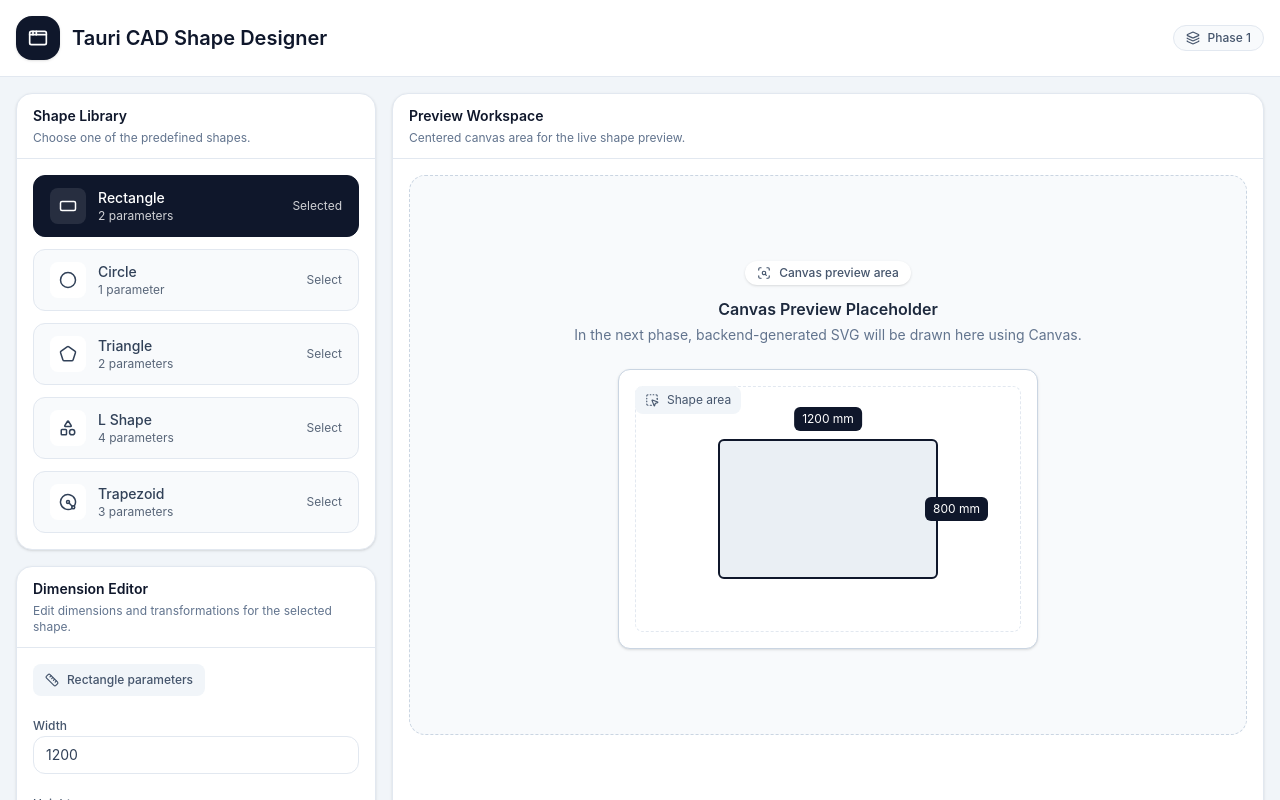
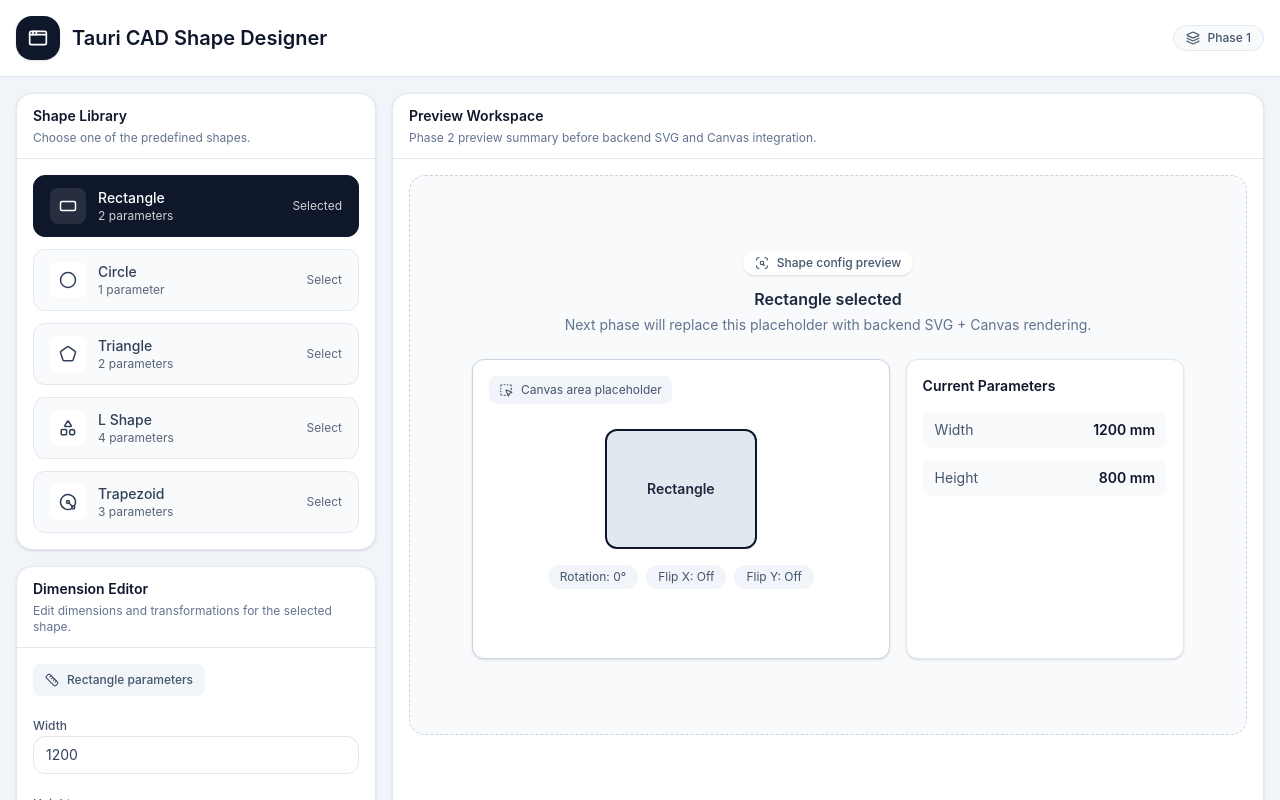
Before and after one commit to VihangaTD/Cad-shape-designer, a React (Vite) app: page / in a window 1280 px wide. Shown: the top 800 px of the page. Built offline with nearby package versions, Linux system fonts and the light colour scheme.

Commit message:
update preview stage

```diff
--- a/src/components/preview/PreviewStage.tsx
+++ b/src/components/preview/PreviewStage.tsx
@@ -1,46 +1,81 @@
 import { ScanSearch, SquareDashedMousePointer } from "lucide-react";
 import Panel from "../layout/Panel";
+import { useShapeStore } from "../../store/shapeStore";
+import { shapeMetaRegistry } from "../../shape-meta";
 
 export default function PreviewStage() {
+  const config = useShapeStore((state) => state.config);
+  const meta = shapeMetaRegistry[config.type];
+
   return (
     <Panel
       title="Preview Workspace"
-      description="Centered canvas area for the live shape preview."
+      description="Phase 2 preview summary before backend SVG and Canvas integration."
       className="h-full min-h-[640px]"
     >
       <div className="flex h-[560px] items-center justify-center rounded-2xl border border-dashed border-slate-300 bg-slate-50">
-        <div className="flex w-full max-w-[720px] flex-col items-center gap-6 p-6">
+        <div className="flex w-full max-w-[760px] flex-col items-center gap-6 p-6">
           <div className="text-center">
             <div className="mb-3 inline-flex items-center gap-2 rounded-full bg-white px-3 py-1 text-xs font-medium text-slate-600 shadow-sm">
               <ScanSearch size={14} />
-              <span>Canvas preview area</span>
+              <span>Shape config preview</span>
             </div>
 
             <p className="text-base font-semibold text-slate-800">
-              Canvas Preview Placeholder
+              {meta.label} selected
             </p>
             <p className="mt-1 text-sm text-slate-500">
-              In the next phase, backend-generated SVG will be drawn here using
-              Canvas.
+              Next phase will replace this placeholder with backend SVG +
+              Canvas rendering.
             </p>
           </div>
 
-          <div className="relative flex h-[280px] w-[420px] items-center justify-center rounded-xl border border-slate-300 bg-white shadow-sm">
-            <div className="absolute inset-4 rounded-lg border border-dashed border-slate-200" />
+          <div className="grid w-full grid-cols-1 gap-4 lg:grid-cols-[1.2fr_0.8fr]">
+            <div className="relative flex min-h-[300px] items-center justify-center rounded-xl border border-slate-300 bg-white shadow-sm">
+              <div className="absolute left-4 top-4 inline-flex items-center gap-2 rounded-lg bg-slate-100 px-2.5 py-1.5 text-xs text-slate-600">
+                <SquareDashedMousePointer size={14} />
+                <span>Canvas area placeholder</span>
+              </div>
 
-            <div className="absolute left-4 top-4 inline-flex items-center gap-2 rounded-lg bg-slate-100 px-2.5 py-1.5 text-xs text-slate-600">
-              <SquareDashedMousePointer size={14} />
-              <span>Shape area</span>
+              <div className="flex flex-col items-center gap-4">
+                <div className="rounded-xl border-2 border-slate-900 bg-slate-200 px-10 py-12 text-sm font-semibold text-slate-800">
+                  {meta.label}
+                </div>
+
+                <div className="flex flex-wrap items-center justify-center gap-2 text-xs text-slate-600">
+                  <span className="rounded-full bg-slate-100 px-3 py-1">
+                    Rotation: {config.rotation}°
+                  </span>
+                  <span className="rounded-full bg-slate-100 px-3 py-1">
+                    Flip X: {config.flipX ? "On" : "Off"}
+                  </span>
+                  <span className="rounded-full bg-slate-100 px-3 py-1">
+                    Flip Y: {config.flipY ? "On" : "Off"}
+                  </span>
+                </div>
+              </div>
             </div>
 
-            <div className="relative h-[140px] w-[220px] rounded-md border-2 border-slate-900 bg-slate-200/70">
-              <span className="absolute left-1/2 top-[-34px] -translate-x-1/2 rounded-md bg-slate-900 px-2 py-1 text-xs text-white">
-                1200 mm
-              </span>
+            <div className="rounded-xl border border-slate-200 bg-white p-4 shadow-sm">
+              <h3 className="text-sm font-semibold text-slate-900">
+                Current Parameters
+              </h3>
 
-              <span className="absolute right-[-52px] top-1/2 -translate-y-1/2 rounded-md bg-slate-900 px-2 py-1 text-xs text-white">
-                800 mm
-              </span>
+              <div className="mt-4 space-y-3">
+                {meta.parameterMeta.map((parameter) => (
+                  <div
+                    key={parameter.key}
+                    className="flex items-center justify-between rounded-lg bg-slate-50 px-3 py-2"
+                  >
+                    <span className="text-sm text-slate-600">
+                      {parameter.label}
+                    </span>
+                    <span className="text-sm font-semibold text-slate-900">
+                      {config.parameters[parameter.key] ?? 0} mm
+                    </span>
+                  </div>
+                ))}
+              </div>
             </div>
           </div>
         </div>
```
